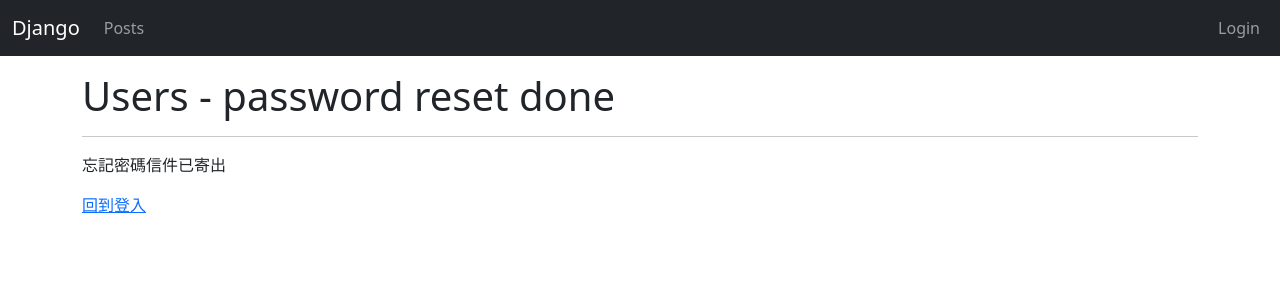
After one commit to labu8712/django-blog-202411, a Django app: page /users/password/reset/done/ in a window 1280 px wide. The commit adds this page. Shown: the top 300 px of the page. Run offline with Django 5.2, Linux system fonts and the light colour scheme; some libraries are stand-ins or nearby versions.

Commit message:
Password reset (part 1)

```diff
--- /dev/null
+++ b/users/templates/users/email/password_reset_content.html
@@ -0,0 +1,5 @@
+Someone asked for password reset for email {{ email }}.
+
+Follow the link below:
+{% comment %} {{ protocol }}://{{ domain }}{% url 'password_reset_confirm' uidb64=uid token=token %} {% endcomment %}
+https://example.com
--- /dev/null
+++ b/users/templates/users/email/password_reset_subject.txt
@@ -0,0 +1 @@
+Password Reset Email
--- a/users/templates/users/login.html
+++ b/users/templates/users/login.html
@@ -16,4 +16,9 @@
             <a href="{% url "users:register" %}">還沒有帳號嗎？註冊一個吧！</a>
         </div>
     </div>
+    <div class="row">
+        <div class="col">
+            <a href="{% url "users:password_reset" %}">忘記密碼了嗎？</a>
+        </div>
+    </div>
 {% endblock content %}
--- /dev/null
+++ b/users/templates/users/password_reset_done.html
@@ -0,0 +1,13 @@
+{% extends "user_base.html" %}
+
+{% block page_header %}
+    password reset done
+{% endblock page_header %}
+
+{% block content %}
+    <p>
+        忘記密碼信件已寄出
+    </p>
+
+    <a href="{% url "users:login" %}">回到登入</a>
+{% endblock content %}
--- a/users/urls.py
+++ b/users/urls.py
@@ -25,10 +25,27 @@ urlpatterns = [
         name="password_change",
     ),
     path(
-        "password/change/done",
+        "password/change/done/",
         django_auth_views.PasswordChangeDoneView.as_view(
             template_name="users/password_change_done.html"
         ),
         name="password_change_done",
     ),
+    path(
+        "password/reset/",  # 填寫 email 要求重設密碼信件
+        django_auth_views.PasswordResetView.as_view(
+            template_name="users/password_reset.html",
+            email_template_name="users/email/password_reset_content.html",
+            subject_template_name="users/email/password_reset_subject.txt",
+            success_url=reverse_lazy("users:password_reset_done"),
+        ),
+        name="password_reset",
+    ),
+    path(
+        "password/reset/done/",  # 信件寄出後的頁面
+        django_auth_views.PasswordResetDoneView.as_view(
+            template_name="users/password_reset_done.html"
+        ),
+        name="password_reset_done",
+    ),
 ]
```
Also changed, not shown: users/templates/users/password_reset.html (added, +13 -0 lines).
